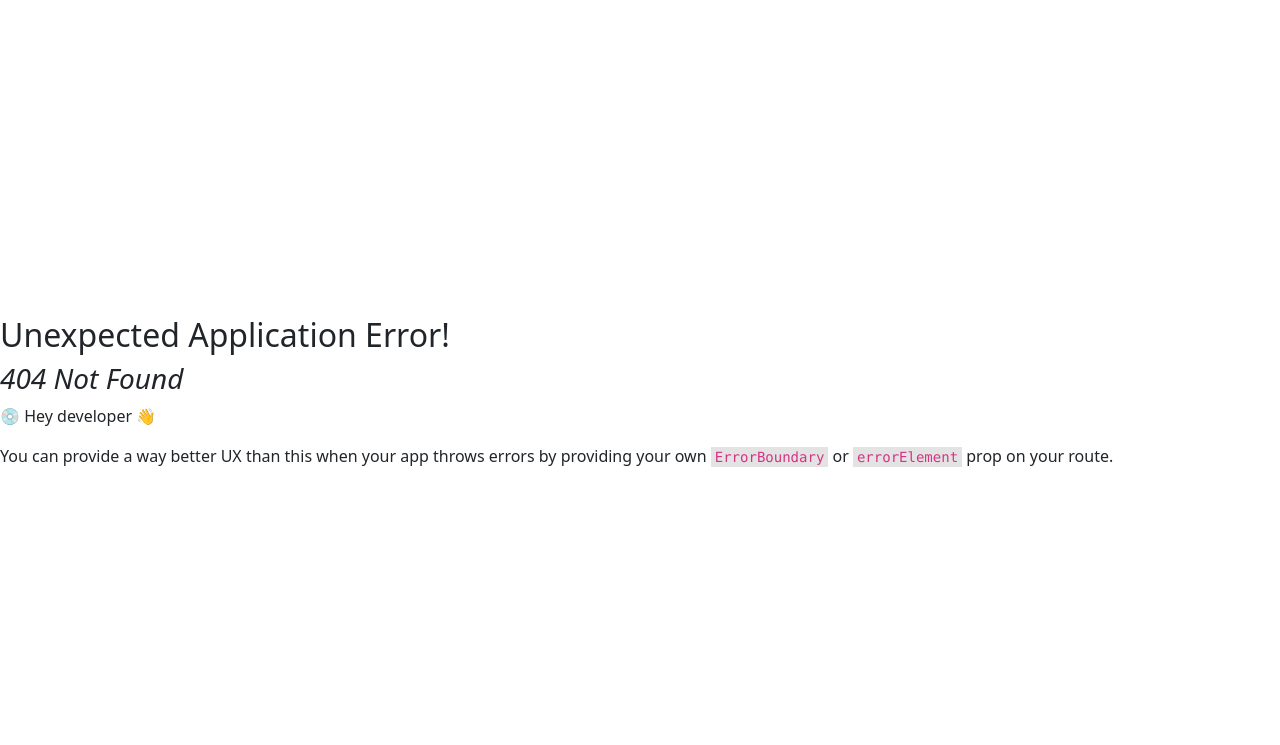
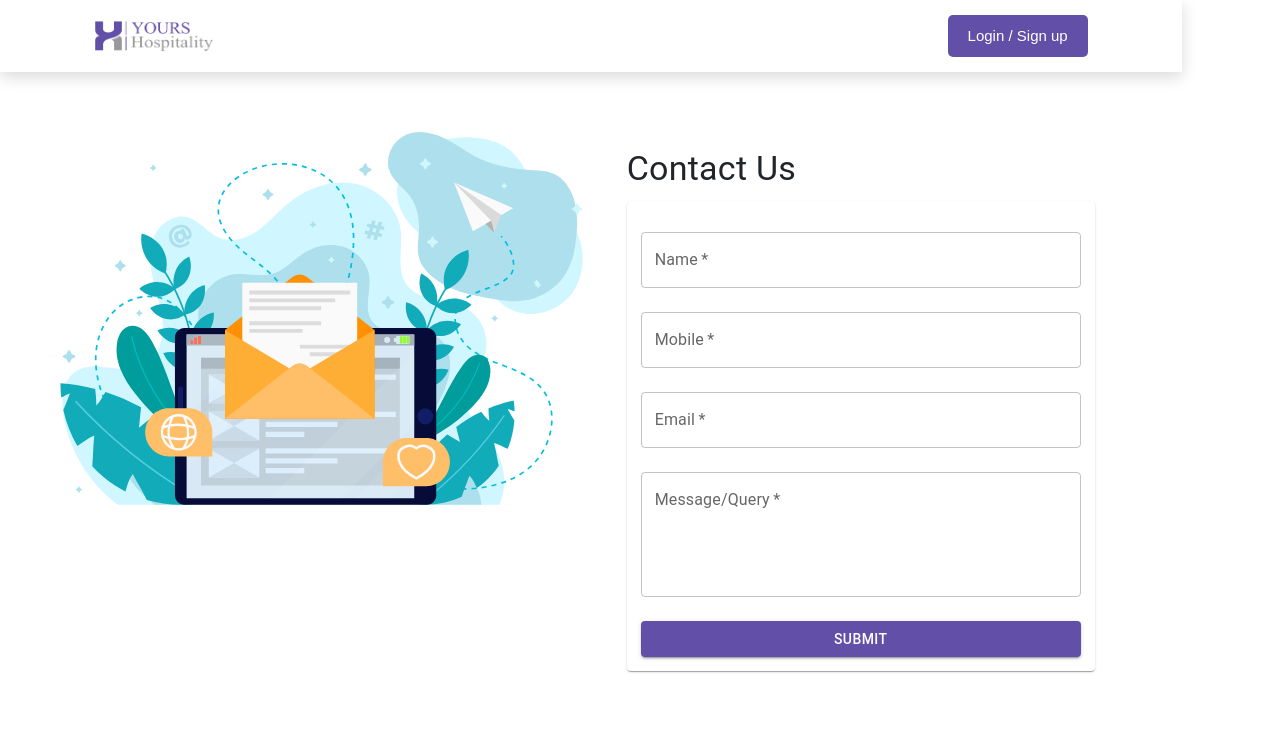
Before and after one commit to team1236/YH-FE-Staging, a React (Vite) app: page /support in a window 1280 px wide. Before the commit this address had no page. Shown: the top 745 px of the page. Built offline with nearby package versions, Linux system fonts and the light colour scheme; a web font is replaced by a local one.

Commit message:
fixSupportMyTrip

```diff
--- a/src/components/HolidayPackageCard.jsx
+++ b/src/components/HolidayPackageCard.jsx
@@ -3,7 +3,7 @@ import Card from "@mui/material/Card";
 import CardContent from "@mui/material/CardContent";
 import CardMedia from "@mui/material/CardMedia";
 import Typography from "@mui/material/Typography";
-import { Button, Grid, IconButton } from "@mui/material";
+import { Button, Grid } from "@mui/material";
 import { BookmarkAdd } from "@mui/icons-material";
 import useMediaQuery from "@mui/material/useMediaQuery";
 
@@ -73,7 +73,7 @@ export default function HolidayPackageCard() {
     <div
       style={{ display: "flex", flexWrap: "wrap", justifyContent: "center" }}
     >
-      <Grid container spacing={2} justifyContent="center">
+    <Grid container spacing={2} justifyContent="center">
         {HolidayPackagePlace.map((item, index) => (
           <Grid item xs={12} sm={6} md={3} key={index}>
             <Card
--- a/src/components/MyServiceCard.jsx
+++ b/src/components/MyServiceCard.jsx
@@ -90,13 +90,18 @@ export default function ActionAreaCard() {
       image:
         "https://5.imimg.com/data5/SE/WO/AK/SELLER-88382530/family-holiday-package.jpg",
     },
+    {
+      title: "B2B",
+      image:
+        "https://5.imimg.com/data5/SE/WO/AK/SELLER-88382530/family-holiday-package.jpg",
+    },
   ];
 
   return (
     <div
       style={{ display: "flex", flexWrap: "wrap", justifyContent: "center" }}
     >
-      <Grid container spacing={2} justifyContent="center">
+      <Grid container spacing={2}>
         {ServiceCard.map((item, index) => (
           <Grid item xs={12} sm={6} md={3} key={index}>
             <Card sx={{ maxWidth: 300, margin: "auto" }}>
--- /dev/null
+++ b/src/components/MyTripCard.jsx
@@ -0,0 +1,73 @@
+import React from "react";
+import { Box, Card, CardContent, Typography, Grid } from "@mui/material";
+
+function MyTripCard() {
+  return (
+    <Box sx={{ minWidth: 275, margin: 2 }}>
+      <Card variant="outlined">
+        <CardContent>
+          <Typography variant="h6" gutterBottom>
+            My Trip Details
+          </Typography>
+          <Typography variant="subtitle1" color="green" gutterBottom>
+            Status: Completed
+          </Typography>
+          <Grid container spacing={2}>
+            <Grid item xs={6}>
+              <Typography variant="body2">
+                <strong>To:</strong> Destination
+              </Typography>
+            </Grid>
+            <Grid item xs={6}>
+              <Typography variant="body2">
+                <strong>From:</strong> Origin
+              </Typography>
+            </Grid>
+            <Grid item xs={6}>
+              <Typography variant="body2">
+                <strong>Date of Booking:</strong> Date
+              </Typography>
+            </Grid>
+            <Grid item xs={6}>
+              <Typography variant="body2">
+                <strong>Type:</strong> Bus/Flight/Cab
+              </Typography>
+            </Grid>
+            <Grid item xs={6}>
+              <Typography variant="body2">
+                <strong>Amount:</strong> $Amount
+              </Typography>
+            </Grid>
+            <Grid item xs={6}>
+              <Typography variant="body2">
+                <strong>Passenger Name:</strong> Passenger Name
+              </Typography>
+            </Grid>
+            <Grid item xs={6}>
+              <Typography variant="body2">
+                <strong>Mobile Number:</strong> Mobile Number
+              </Typography>
+            </Grid>
+            <Grid item xs={6}>
+              <Typography variant="body2">
+                <strong>Email:</strong> Email
+              </Typography>
+            </Grid>
+            <Grid item xs={6}>
+              <Typography variant="body2">
+                <strong>Transaction ID:</strong> Transaction ID
+              </Typography>
+            </Grid>
+            <Grid item xs={6}>
+              <Typography variant="body2">
+                <strong>Mode of Payment:</strong> Mode of Payment
+              </Typography>
+            </Grid>
+          </Grid>
+        </CardContent>
+      </Card>
+    </Box>
+  );
+}
+
+export default MyTripCard;
--- /dev/null
+++ b/src/components/SupportCard.jsx
@@ -0,0 +1,117 @@
+import React, { useState } from "react";
+import { Box, TextField, Button, Typography, Card, Grid } from "@mui/material";
+import { styled } from "@mui/system";
+
+const ContactFormContainer = styled(Box)(({ theme }) => ({
+  maxWidth: "500px",
+  margin: "auto",
+  padding: theme.spacing(2),
+  borderRadius: theme.shape.borderRadius,
+  // boxShadow: theme.shadows[3],
+  backgroundColor: "#fff",
+  [theme.breakpoints.down("sm")]: {
+    padding: theme.spacing(1),
+  },
+}));
+
+const ContactForm = () => {
+  const [formData, setFormData] = useState({
+    name: "",
+    mobile: "",
+    email: "",
+    message: "",
+  });
+
+  const handleChange = (e) => {
+    setFormData({ ...formData, [e.target.name]: e.target.value });
+  };
+
+  const handleSubmit = (e) => {
+    e.preventDefault();
+    // Handle form submission logic here
+    console.log(formData);
+  };
+
+  return (
+    <>
+      <main style={{ padding: "60px" }}>
+        <Grid container spacing={2}>
+          <Grid item xs={12} md={6}>
+            <img
+              src="/contact.svg"
+              alt="Contact"
+              // style={{ width: "100%", height: "auto" }}
+            />
+          </Grid>
+          <Grid item xs={12} md={6}>
+            <ContactFormContainer>
+              <Typography variant="h4" component="h1" gutterBottom>
+                Contact Us
+              </Typography>
+              <Card style={{ padding: "14px"}}>
+                <form onSubmit={handleSubmit}>
+                  <TextField
+                    fullWidth
+                    label="Name"
+                    name="name"
+                    value={formData.name}
+                    onChange={handleChange}
+                    margin="normal"
+                    variant="outlined"
+                    required
+                  />
+                  <TextField
+                    fullWidth
+                    label="Mobile"
+                    name="mobile"
+                    value={formData.mobile}
+                    onChange={handleChange}
+                    margin="normal"
+                    variant="outlined"
+                    required
+                  />
+                  <TextField
+                    fullWidth
+                    label="Email"
+                    name="email"
+                    type="email"
+                    value={formData.email}
+                    onChange={handleChange}
+                    margin="normal"
+                    variant="outlined"
+                    required
+                  />
+                  <TextField
+                    fullWidth
+                    label="Message/Query"
+                    name="message"
+                    value={formData.message}
+                    onChange={handleChange}
+                    margin="normal"
+                    variant="outlined"
+                    multiline
+                    rows={4}
+                    required
+                  />
+                  <Box mt={2}>
+                    <Button
+                      type="submit"
+                      variant="contained"
+                      color="primary"
+                      fullWidth
+                      style={{ backgroundColor: "#624fa8" }}
+                    >
+                      Submit
+                    </Button>
+                  </Box>
+                </form>
+              </Card>
+            </ContactFormContainer>
+          </Grid>
+        </Grid>
+      </main>
+    </>
+  );
+};
+
+export default ContactForm;
--- /dev/null
+++ b/src/pages/MyTrip.jsx
@@ -0,0 +1,27 @@
+import React from 'react'
+import MyTripCard from '../components/MyTripCard'
+import Sidenav from '../components/Sidenav';
+import WhyChooseUs from '../components/WhyChooseUs';
+
+function MyTripService() {
+  return (
+    <div className="app-container">
+      <main className="app-main">
+        <div className="container mt-4">
+          <div className="row">
+            <div className="col-lg-2">
+              <Sidenav />
+            </div>
+            <div className="col-lg-10">
+              <MyTripCard/>
+              <WhyChooseUs />
+              {/* <Newsletter/> */}
+            </div>
+          </div>
+        </div>
+      </main>
+    </div>
+  );
+}
+
+export default MyTripService;
--- /dev/null
+++ b/src/pages/SupportPage.jsx
@@ -0,0 +1,12 @@
+import React from 'react'
+import SupportCard from '../components/SupportCard';
+function SupportPage() {
+  return (
+    <div>
+      <SupportCard />
+      <img src ="/contact.svg"/>
+    </div>
+  );
+}
+
+export default SupportPage;
```
Also changed, not shown: src/routes/index.jsx (+10 -0 lines), public/contact.svg (added), src/components/Sidenav.jsx (line endings or trailing spaces).
